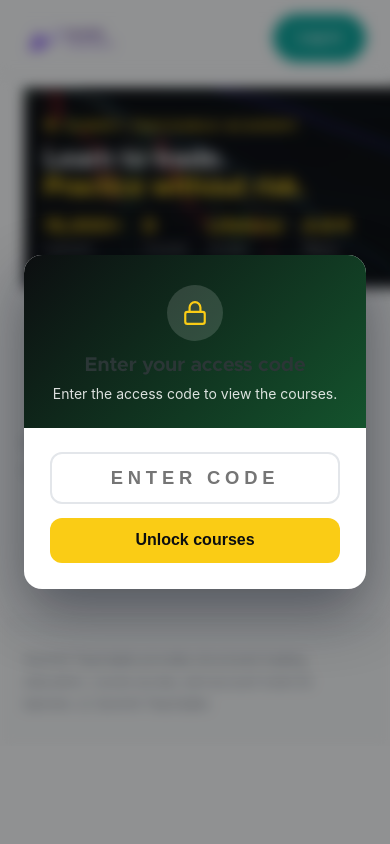
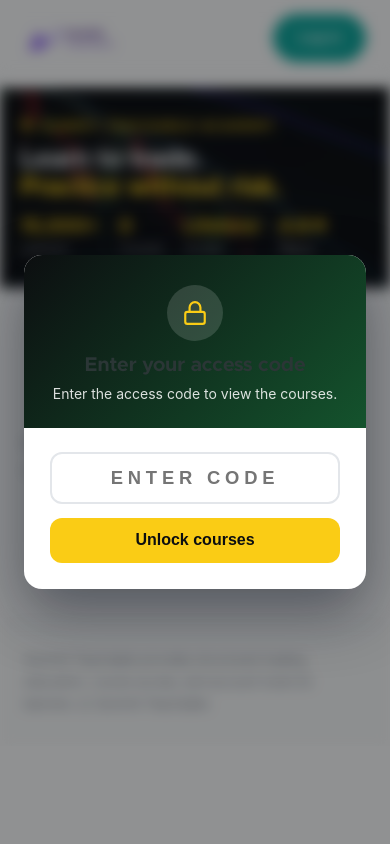
Before and after one commit to hejAthena-104/summitteachable, a Django app: page /buy/ in a window 390 px wide. Run offline with Django 4.2, Linux system fonts and the light colour scheme; data that the repository does not hold is empty; some libraries are stand-ins or nearby versions.

Commit message:
UI: fix asymmetric catalog hero on mobile (keep full-bleed side margins)

```diff
--- a/backend/store/templates/store/catalog.html
+++ b/backend/store/templates/store/catalog.html
@@ -37,7 +37,7 @@
   .cat-stats span{font-size:.78rem;color:rgba(255,255,255,.72)}
   /* Mobile: keep the hero compact so the course list is visible without long scroll */
   @media(max-width:560px){
-    .cat-hero{min-height:0;margin:10px 0 4px}
+    .cat-hero{min-height:0;margin:10px calc(50% - 50vw) 4px}
     .cat-hero::after{background:linear-gradient(180deg,rgba(10,12,14,.62),rgba(10,12,14,.9))}
     .cat-hero-c{padding:26px 20px}
     .cat-hero-c h1{font-size:1.65rem;margin:8px 0 0}
```
